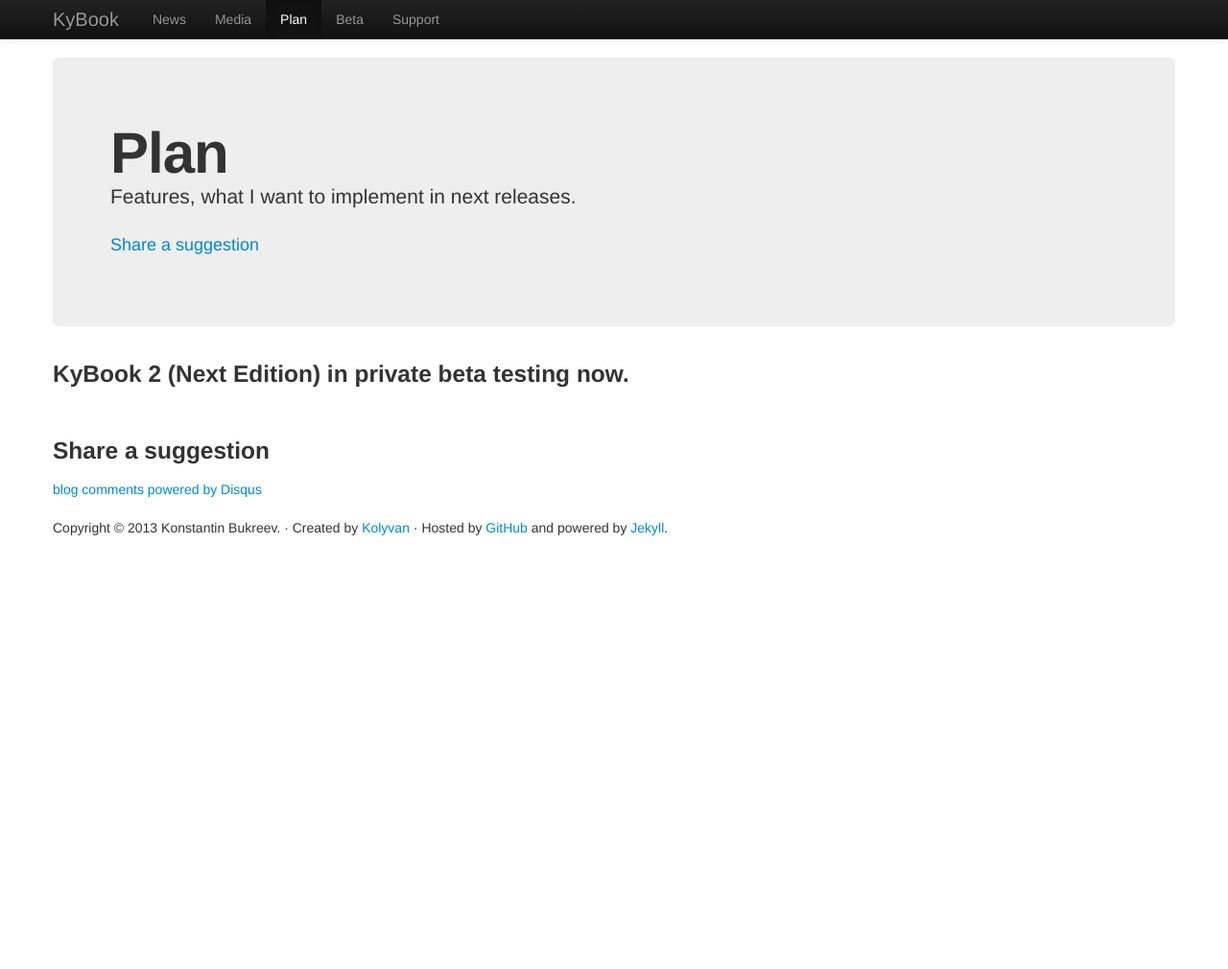
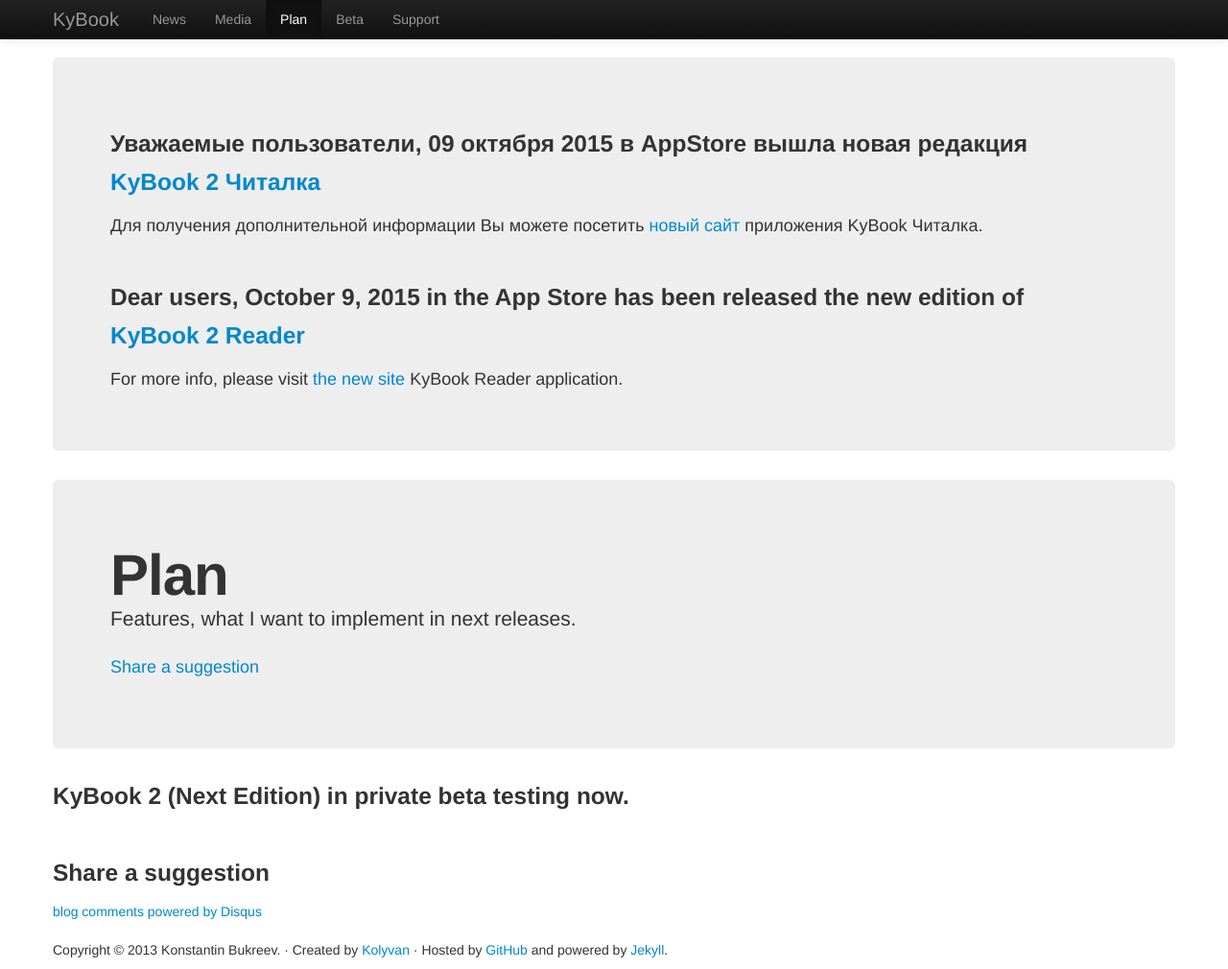
Before and after one commit to kolyvan/kolyvan.github.com, a Jekyll site: the page built from kybook/plan.html, in a window 1280 px wide and 1010 px high. Shown: the whole window at 96% size. Built offline with Jekyll 4.4.1, drawn with Linux system fonts in a browser that asks for light colours; nearby versions of some CDN libraries; comment, search, counter and statistics services are not loaded.

Commit message:
add info block about kybook2

```diff
--- a/_layouts/kybook.html
+++ b/_layouts/kybook.html
@@ -85,6 +85,14 @@
 
     <div class="container">
 
+    <div class="hero-unit">
+      <h3>Уважаемые пользователи, 09 октября 2015 в AppStore вышла новая редакция <a href="http://itunes.apple.com/app/id1018584176">KyBook 2 Читалка</a></h3>
+      <div>Для получения дополнительной информации Вы можете посетить <a href="http://kybook-reader.com/ru/">новый сайт</a> приложения KyBook Читалка.</div>
+      <br>
+      <h3>Dear users, October 9, 2015 in the App Store has been released the new edition of <a href="http://itunes.apple.com/app/id1018584176">KyBook 2 Reader</a></h3>
+      <div>For more info, please visit <a href="http://kybook-reader.com/">the new site</a> KyBook Reader application.</div>
+    </div>
+
     {{ content }}
 
     <br />
```
